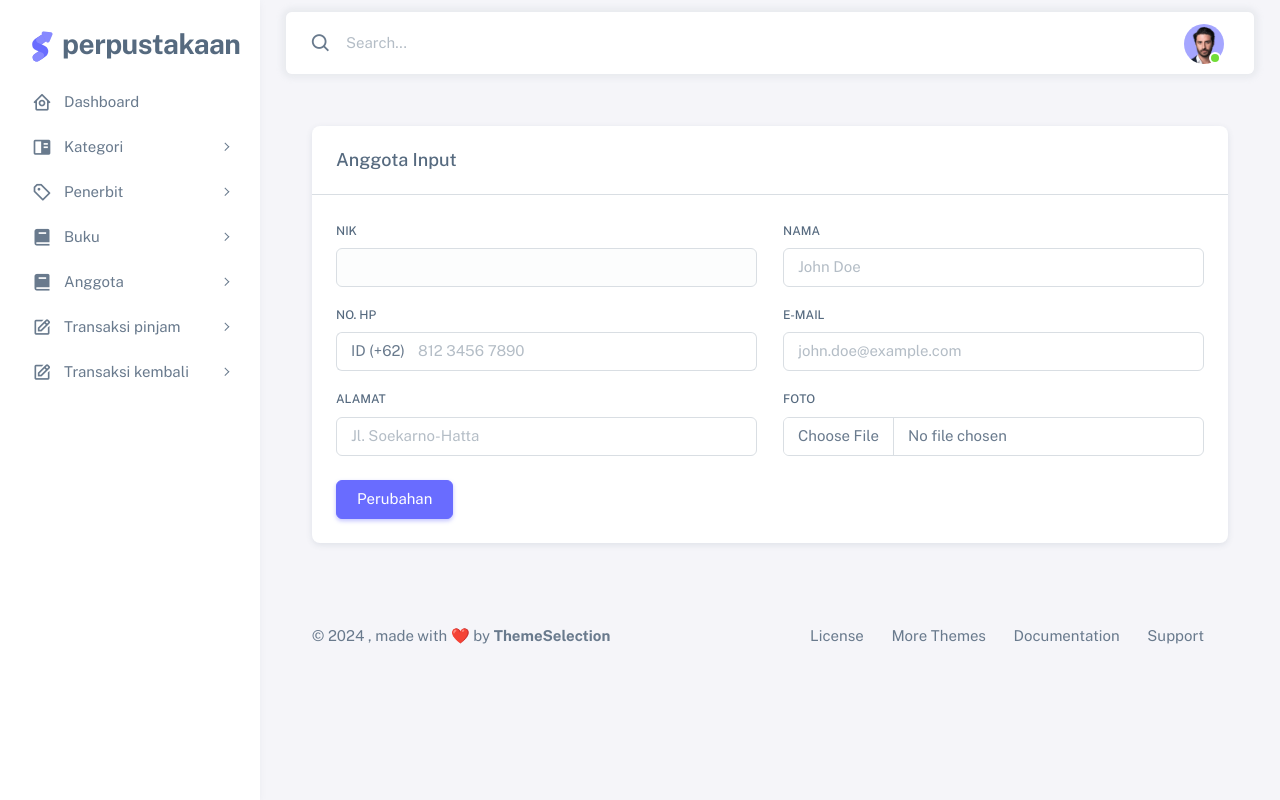
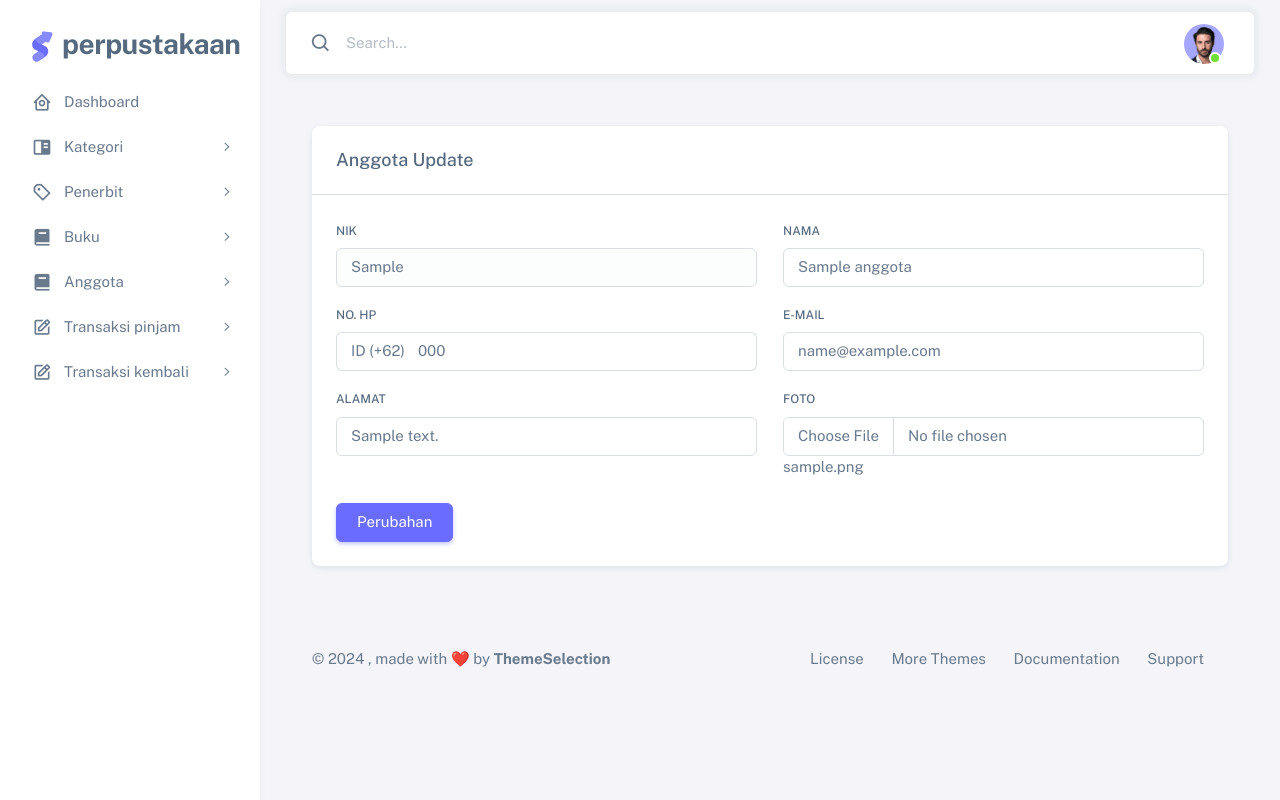
Before and after one commit to azhurapertiwi/templating, a PHP site: the page made by dashboard/index.php in a window 1280 px wide. Run offline with PHP 8.4, Linux system fonts and the light colour scheme; the visitor is signed in with stand-in values (Sample User, id 1); tables that the repository leaves empty or names only in its code hold one stand-in row (values such as "Sample post"); data that the repository does not hold is empty; some libraries are stand-ins or nearby versions.

Commit message:
memperbaiki fungsi anggota

```diff
--- a/dashboard/pages/anggota-data.php
+++ b/dashboard/pages/anggota-data.php
@@ -5,10 +5,10 @@
                 <h5 class="card-header">DATA ANGGOTA</h5>
                 <div class="table-responsive text-nowrap">
                     <?php
-                            if(isset($_SESSION['msg']['success'])){
+                    if (isset($_SESSION['msg']['success'])) {
                         echo '
                             <div class="alert alert-success" role="alert">
-                                        '.$_SESSION['msg']['success'].'
+                                ' . $_SESSION['msg']['success'] . '
                             </div>
                         ';
                     }
@@ -42,7 +42,7 @@
                                     <td><?= $data['no_hp'] ?></td>
                                     <td><?= $data['alamat'] ?></td>
                                     <td>
-                                    <img class="w-100" src="pages/proses-anggota/image/<?= $data['foto'] ?>" alt="">
+                                        <img class="w-25" src="pages/proses-anggota/image/<?= $data['foto'] ?>" alt="">
                                     </td>
                                     <td>
                                         <a href="pages/proses-anggota/proses-anggota-delete.php?nik=<?= $data['nik'] ?>"
--- a/dashboard/pages/anggota-input-update.php
+++ b/dashboard/pages/anggota-input-update.php
@@ -1,3 +1,11 @@
+<?php
+include('components/koneksi.php');
+$nik = $_REQUEST['nik'];
+$sql = "SELECT * FROM anggota WHERE nik='$nik'";
+$query = mysqli_query($koneksi, $sql);
+$data = mysqli_fetch_array($query);
+?>
+
 <div class="container-xxl flex-grow-1 container-p-y">
     <div class="row">
         <div class="col-lg mb-4 order-0">
@@ -5,47 +13,45 @@
                 <div class="row">
                     <div class="col-md-12">
                         <div class="card mb-4">
-                            <h5 class="card-header">Anggota Input</h5>
+                            <h5 class="card-header">Anggota Update</h5>
                             <!-- Account -->
                             <hr class="my-0" />
                             <div class="card-body">
                                 <?php
-                                    if(isset($_SESSION['msg']['error'])){
+                                if (isset($_SESSION['msg']['error'])) {
                                     echo '
                                             <div class="alert alert-danger" role="alert">
-                                                '.$_SESSION['msg']['error'].'
+                                                ' . $_SESSION['msg']['error'] . '
                                             </div>
                                         ';
                                 }
 
-                                    if(isset($_SESSION['msg']['success'])){
+                                if (isset($_SESSION['msg']['success'])) {
                                     echo '
                                             <div class="alert alert-success" role="alert">
-                                                '.$_SESSION['msg']['success'].'
+                                                ' . $_SESSION['msg']['success'] . '
                                             </div>
                                         ';
                                 }
                                 ?>
-                                <form action="pages/proses-anggota/proses-anggota-input.php" method="POST"
-                                    onsubmit="return false">
+                                <form action="pages/proses-anggota/proses-anggota-update.php" method="POST" enctype="multipart/form-data">
                                     <div class="row">
                                         <div class="mb-3 col-md-6">
                                             <label for="firstName" class="form-label">NIK</label>
                                             <input readonly value="<?= $data['nik'] ?>" name="nik" type="text"
                                                 class="form-control bg-light" />
                                             <?php
-                                                if(isset($_SESSION['msg']['err_nik'])){
-                                                    echo '<span class="text-danger">'.$_SESSION['msg']['err_nik'].'</span>';
+                                            if (isset($_SESSION['msg']['err_nik'])) {
+                                                echo '<span class="text-danger">' . $_SESSION['msg']['err_nik'] . '</span>';
                                             }
                                             ?>
                                         </div>
                                         <div class="mb-3 col-md-6">
                                             <label for="lastName" class="form-label">Nama</label>
-                                            <input name="nama" class="form-control" type="text"
-                                                placeholder="John Doe" />
+                                            <input name="nama" class="form-control" type="text" placeholder="John Doe" value="<?= $data['nama'] ?>" />
                                             <?php
-                                                if(isset($_SESSION['msg']['err_nama'])){
-                                                    echo '<span class="text-danger">'.$_SESSION['msg']['err_nama'].'</span>';
+                                            if (isset($_SESSION['msg']['err_nama'])) {
+                                                echo '<span class="text-danger">' . $_SESSION['msg']['err_nama'] . '</span>';
                                             }
                                             ?>
                                         </div>
@@ -53,41 +59,40 @@
                                             <label class="form-label" for="phoneNumber">No. HP</label>
                                             <div class="input-group input-group-merge">
                                                 <span class="input-group-text">ID (+62)</span>
-                                                <input name="no_hp" type="text" class="form-control"
-                                                    placeholder="812 3456 7890" />
+                                                <input name="no_hp" type="text" class="form-control" placeholder="812 3456 7890" value="<?= $data['no_hp'] ?>" />
                                                 <?php
-                                                    if(isset($_SESSION['msg']['err_no_hp'])){
-                                                        echo '<span class="text-danger">'.$_SESSION['msg']['err_no_hp'].'</span>';
+                                                if (isset($_SESSION['msg']['err_no_hp'])) {
+                                                    echo '<span class="text-danger">' . $_SESSION['msg']['err_no_hp'] . '</span>';
                                                 }
                                                 ?>
                                             </div>
                                         </div>
                                         <div class="mb-3 col-md-6">
                                             <label for="email" class="form-label">E-mail</label>
-                                            <input name="email" class="form-control" type="text"
-                                                placeholder="john.doe@example.com" />
+                                            <input name="email" class="form-control" type="text" placeholder="john.doe@example.com" value="<?= $data['email'] ?>" />
                                             <?php
-                                                if(isset($_SESSION['msg']['err_email'])){
-                                                    echo '<span class="text-danger">'.$_SESSION['msg']['err_email'].'</span>';
+                                            if (isset($_SESSION['msg']['err_email'])) {
+                                                echo '<span class="text-danger">' . $_SESSION['msg']['err_email'] . '</span>';
                                             }
                                             ?>
                                         </div>
                                         <div class="mb-3 col-md-6">
                                             <label for="address" class="form-label">alamat</label>
-                                            <input name="alamat" type="text" class="form-control"
-                                                placeholder="Jl. Soekarno-Hatta" />
+                                            <input name="alamat" type="text" class="form-control" placeholder="Jl. Soekarno-Hatta" value="<?= $data['alamat'] ?>" />
                                             <?php
-                                                if(isset($_SESSION['msg']['err_alamat'])){
-                                                    echo '<span class="text-danger">'.$_SESSION['msg']['err_alamat'].'</span>';
+                                            if (isset($_SESSION['msg']['err_alamat'])) {
+                                                echo '<span class="text-danger">' . $_SESSION['msg']['err_alamat'] . '</span>';
                                             }
                                             ?>
                                         </div>
                                         <div class="mb-3 col-md-6">
                                             <label for="organization" class="form-label">Foto</label>
-                                            <input name="foto" type="file" class="form-control" />
+                                            <input name="foto" type="file" class="form-control" value="" />
+                                            <?= $data['foto'] ?>
+                                            <br />
                                             <?php
-                                                if(isset($_SESSION['msg']['err_foto'])){
-                                                    echo '<span class="text-danger">'.$_SESSION['msg']['err_foto'].'</span>';
+                                            if (isset($_SESSION['msg']['err_foto'])) {
+                                                echo '<span class="text-danger">' . $_SESSION['msg']['err_foto'] . '</span>';
                                             }
                                             ?>
                                         </div>
--- a/dashboard/pages/proses-anggota/proses-anggota-delete.php
+++ b/dashboard/pages/proses-anggota/proses-anggota-delete.php
@@ -1,11 +1,11 @@
 <?php
 
-$kode = $_REQUEST['kode'];
+$nik = $_REQUEST['nik'];
 
 include('../../components/koneksi.php');
 
-$query = "DELETE FROM anggota WHERE kode='$kode'";
+$query = "DELETE FROM anggota WHERE nik='$nik'";
 mysqli_query($koneksi, $query);
 session_start();
-$_SESSION['msg']['success'] = "Data anggota ".$kode." berhasil dihapus";
+$_SESSION['msg']['success'] = "Data anggota " . $nik . " berhasil dihapus";
 header('location:../../?page=anggota-data');
```
Also changed, not shown: dashboard/pages/proses-anggota/proses-anggota-input.php (+17 -17 lines), dashboard/pages/proses-anggota/proses-anggota-update.php (+60 -18 lines), dashboard/pages/proses-anggota/image/31f122eb37a106ae84ac72af64309f4f.jpg (added). Lines whose indentation alone changed are shown as unchanged.
